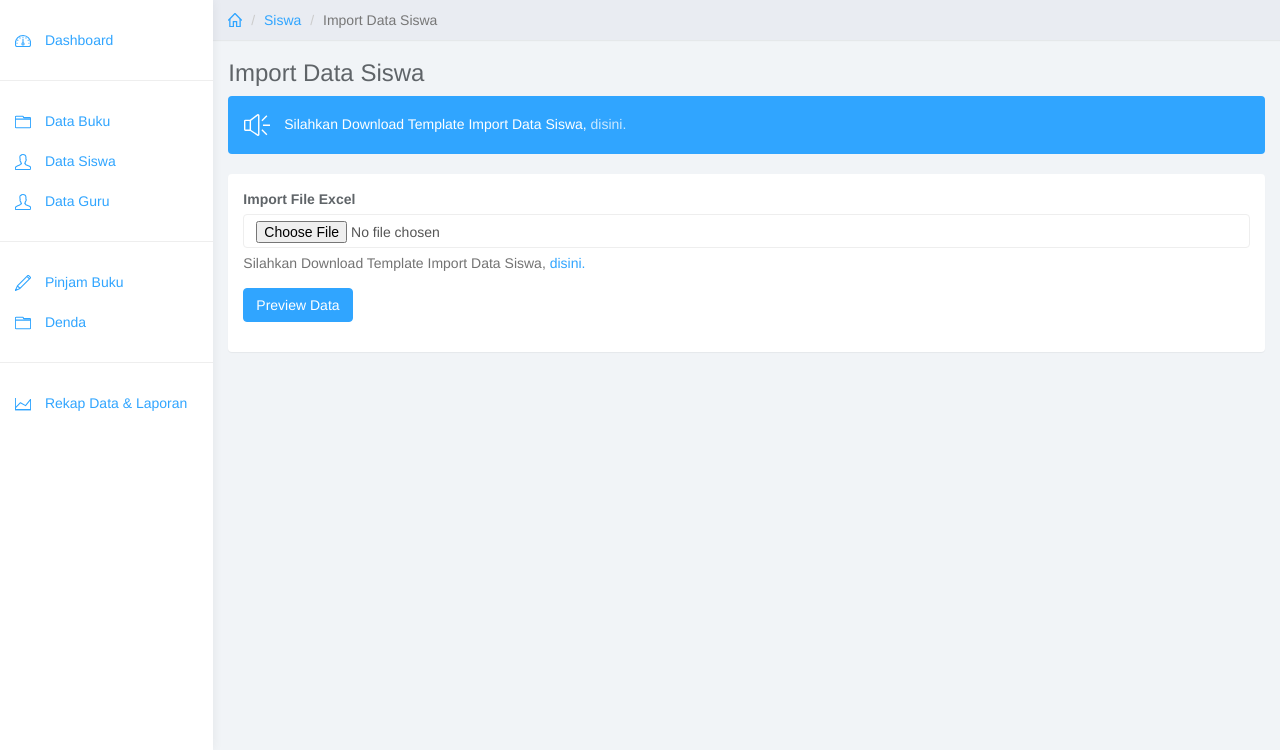
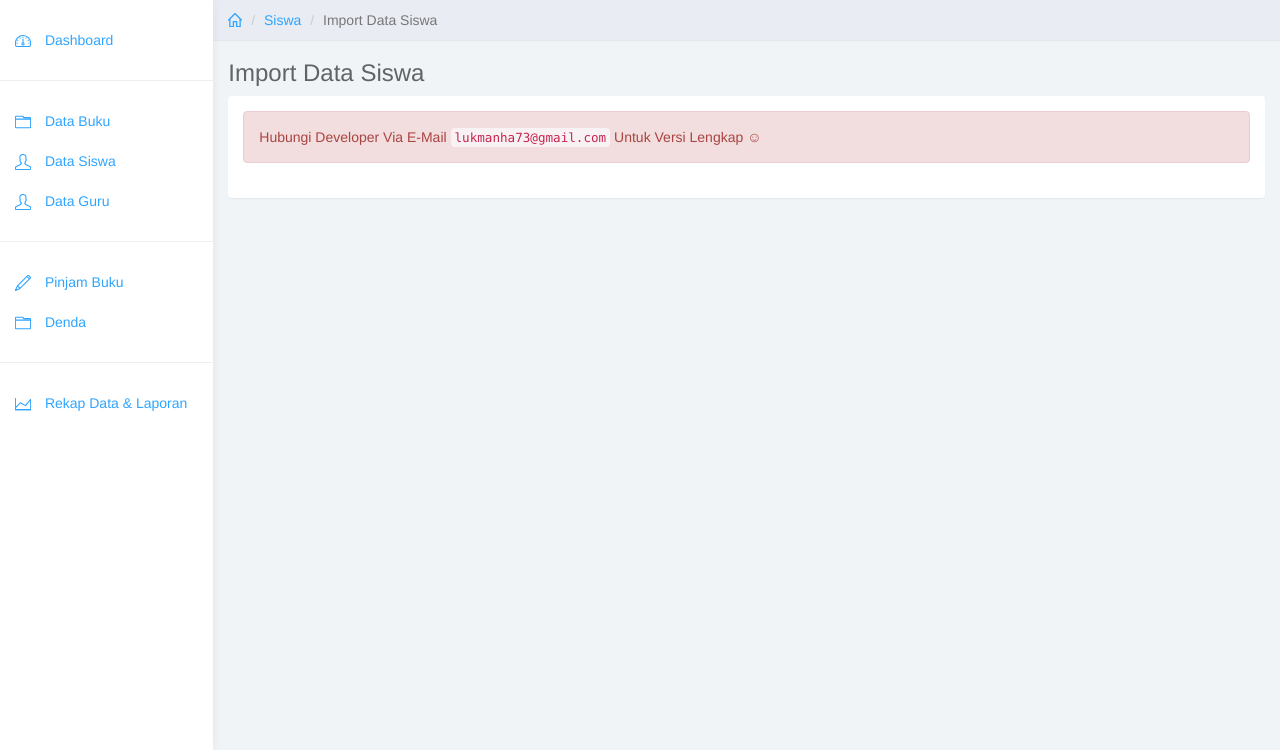
Before and after one commit to lukmanulha-kim/perpus_takaan, a CodeIgniter app: page /perpus_takaan/index.php/siswa/import in a window 1280 px wide. Shown: the part 50-800 px from the top of the page. Run offline with CodeIgniter, Linux system fonts and the light colour scheme; data that the repository does not hold is empty.

Commit message:
Update v_import.php

```diff
--- a/application/views/siswa/v_import.php
+++ b/application/views/siswa/v_import.php
@@ -17,112 +17,11 @@
 
 		<div class="row">
 			<div class="col-lg-12">
-				<div class="alert bg-info" role="alert">
-					<svg class="glyph stroked sound on"><use xlink:href="#stroked-sound-on"/></svg> Silahkan Download Template Import Data Siswa, <a href="<?php echo base_url('templateimport/FormatUploadDataSiswa.xlsx') ?>" title="Template Import Data Siswa">disini.</a>
-				</div>
 				<div class="panel panel-default">
 					<div class="panel-body">
-						<form method="post" action="<?php echo base_url('index.php/siswa/upload') ?>" enctype="multipart/form-data">
-							<div class="form-group">
-								<label>Import File Excel</label>
-								<input name="i_file" type="file" class="form-control">
-								<p class="help-block">Silahkan Download Template Import Data Siswa, <a href="<?php echo base_url('templateimport/FormatUploadDataSiswa.xlsx') ?>" title="Template Import Data Siswa">disini.</a></p>
-							</div>
-
-							<div class="form-group">
-								<input type="submit" name="preview" value="Preview Data" class="btn btn-primary">
-							</div>
-						</form>
-						<?php
-		                if(isset($_POST['preview'])){ // Jika user menekan tombol Preview pada form
-		                  if(isset($upload_error)){ // Jika proses upload gagal
-		                    echo "<div class='alert alert-danger'>".$upload_error."</div>"; // Muncul pesan error upload
-		                    // die; // stop skrip
-		                  }
-
-		                  echo "<hr>";
-
-		                  // Buat sebuah tag form untuk proses import data ke database
-		                  echo "<form method='post' action='".base_url("index.php/siswa/doimport")."'>";
-
-		                  // Buat sebuah div untuk alert validasi kosong
-		                  // echo "<div style='color: red;' id='kosong'>
-		                  // Semua data belum diisi, Ada <span id='jumlah_kosong'></span> data yang belum diisi.
-		                  // </div>";
-
-		                  echo "<table class='table table-bordered' id='dataTable' width='100%' cellspacing='0'>
-		                  <tr>
-		                    <th colspan='7'>Preview Data</th>
-		                  </tr>
-		                  <tr>
-		                    <th>Nama Siswa</th>
-		                    <th>Kelas</th>
-		                  </tr>";
-
-		                  $numrow = 1;
-		                  $kosong = 0;
-
-		                  // Lakukan perulangan dari data yang ada di excel
-		                  // $sheet adalah variabel yang dikirim dari controller
-		                  foreach($sheet as $row){
-		                    // Ambil data pada excel sesuai Kolom
-		                    $nama = $row['A']; // Ambil data no_referensi
-		                    $kelas = $row['B']; // Ambil data judul
-
-		                    // Cek jika semua data tidak diisi
-		                    if($nama == "" && $kelas == "")
-		                      continue; // Lewat data pada baris ini (masuk ke looping selanjutnya / baris selanjutnya)
-
-		                    // Cek $numrow apakah lebih dari 1
-		                    // Artinya karena baris pertama adalah nama-nama kolom
-		                    // Jadi dilewat saja, tidak usah diimport
-		                    if($numrow > 1){
-		                      // Validasi apakah semua data telah diisi
-		                      $nama_td = ( ! empty($nama))? "" : " style='background: #E07171;'"; // Jika NIS kosong, beri warna merah
-		                      $kelas_td = ( ! empty($kelas))? "" : " style='background: #E07171;'"; // Jika NISN kosong, beri warna merah
-		                      $status_td = ( ! empty($status))? "" : " style='background: #E07171;'"; // Jika Nama kosong, beri warna merah
-
-		                      // Jika salah satu data ada yang kosong
-		                      if($nama == "" or $kelas == ""){
-		                        $kosong++; // Tambah 1 variabel $kosong
-		                      }
-
-		                      echo "<tr>";
-		                      echo "<td".$nama_td.">".$nama."</td>";
-		                      echo "<td".$kelas_td.">".$kelas."</td>";
-		                      echo "</tr>";
-		                    }
-
-		                    $numrow++; // Tambah 1 setiap kali looping
-		                  }
-
-		                  echo "</table>";
-
-		                  // Cek apakah variabel kosong lebih dari 0
-		                  // Jika lebih dari 0, berarti ada data yang masih kosong
-		                  if($kosong > 0){
-		                  ?>
-		                    <script>
-		                    $(document).ready(function(){
-		                      // Ubah isi dari tag span dengan id jumlah_kosong dengan isi dari variabel kosong
-		                      $("#jumlah_kosong").html('<?php echo $kosong; ?>');
-
-		                      $("#kosong").show(); // Munculkan alert validasi kosong
-		                    });
-		                    </script>
-		                  <?php
-		                  }else{ // Jika semua data sudah diisi
-		                    echo "<hr>";
-
-		                    // Buat sebuah tombol untuk mengimport data ke database
-		                    echo "<input type='submit' name='i_simpan' value='Simpan' class='btn btn-sm btn-primary'>    ";
-		                    echo "<input type='reset' name='' value='Batal' class='btn btn-sm  btn-danger'>";
-		                  }
-
-		                  echo "</form>";
-		                }
-
-		              ?>
+						<div class="alert alert-danger">
+							Hubungi Developer Via E-Mail <code>lukmanha73@gmail.com</code> Untuk Versi Lengkap ☺
+						</div>
 					</div>
 				</div>
 			</div><!-- /.col-->
```
